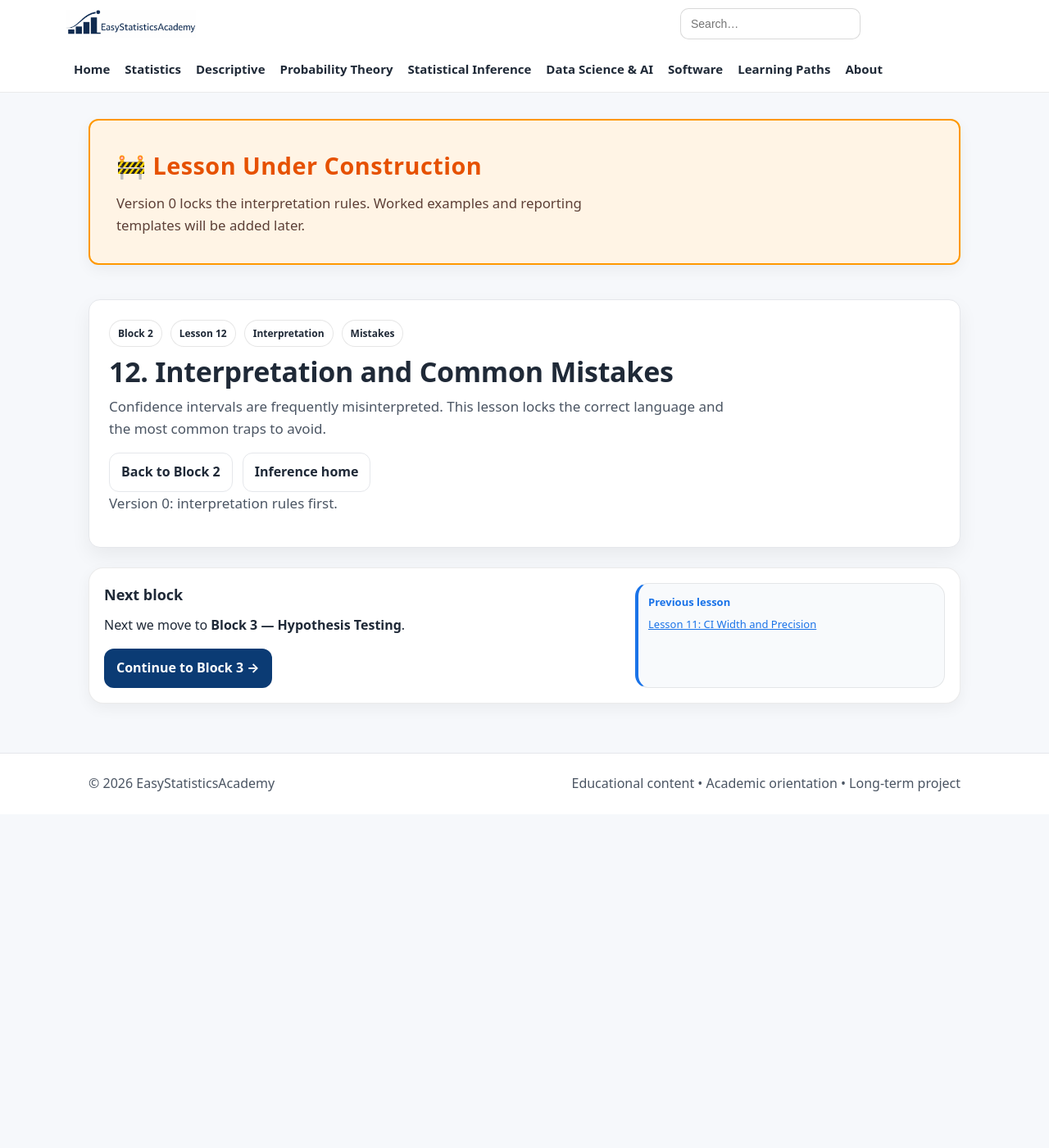
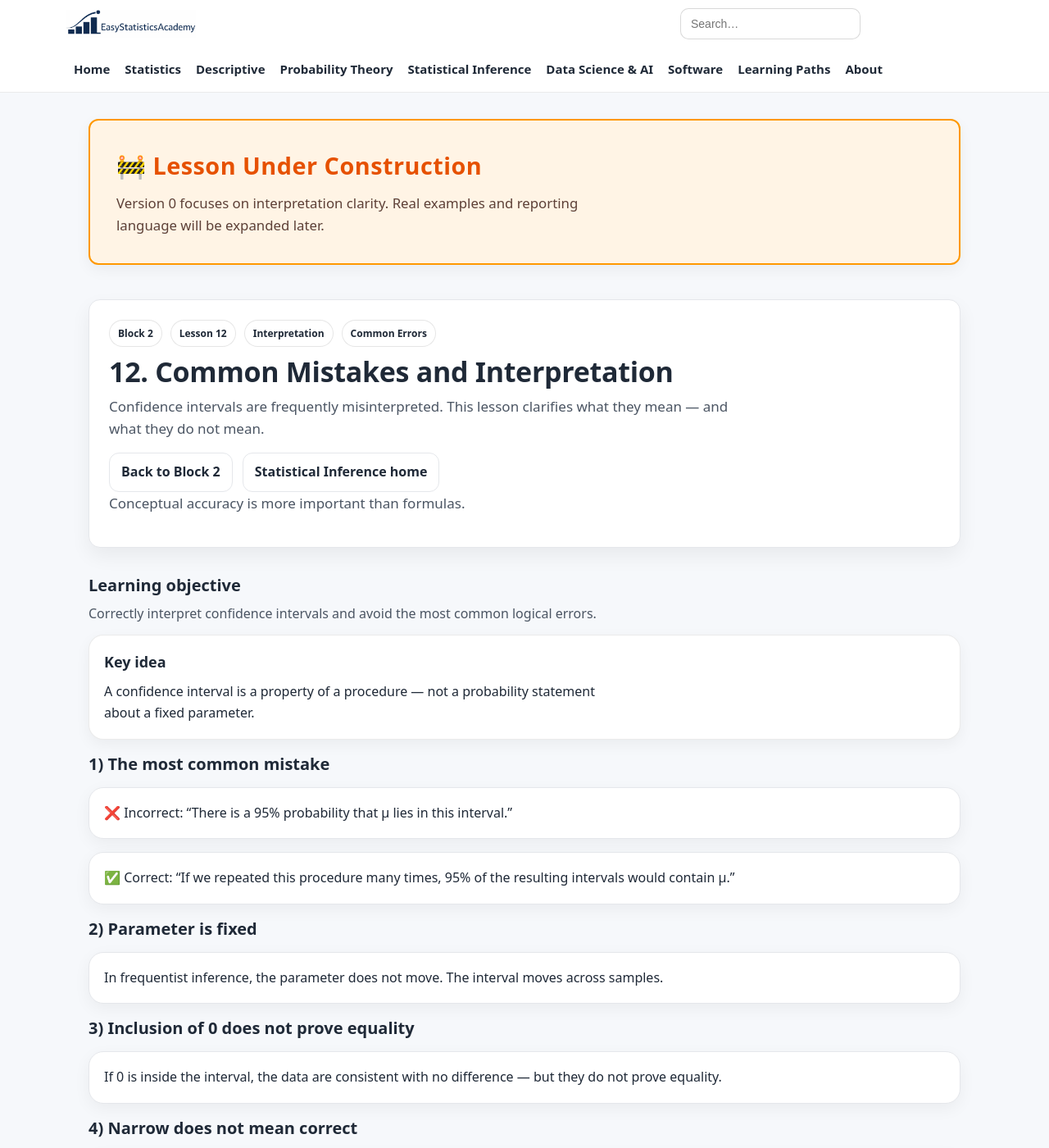
Before and after one commit to ammar-homaida-statistics/easystatisticsacademy, a Jekyll site: the page built from inference/confidence-intervals/common-mistakes-and-interpretation/index.md, in a window 1280 px wide and 1400 px high. Shown: the whole window at 82% size. Built offline with Jekyll 4.4.1, drawn with Linux system fonts in a browser that asks for light colours; some of the changed text lies outside the part shown.

Commit message:
Add lesson content the last lesson in the block 2 inside inference

```diff
--- a/inference/confidence-intervals/common-mistakes-and-interpretation/index.md
+++ b/inference/confidence-intervals/common-mistakes-and-interpretation/index.md
@@ -1,17 +1,21 @@
 ---
 layout: default
-title: "12. Interpretation and Common Mistakes"
-description: "Learn to interpret confidence intervals correctly and avoid common misconceptions: parameter probability, overlap myths, and misreading precision."
+title: "12. Common Mistakes and Interpretation"
+description: "Avoid the most common errors in interpreting confidence intervals and understand what they truly mean."
 permalink: /inference/confidence-intervals/common-mistakes-and-interpretation/
 sidebar: false
 ---
 
+<!-- UNDER CONSTRUCTION NOTICE -->
 <section class="section section-slim">
   <div class="callout" style="background:#fff4e5; border:2px solid #ff9800; padding:2rem; border-radius:12px;">
     <div class="callout-copy">
-      <h2 style="margin-top:0; color:#e65100; font-size:1.8rem; letter-spacing:0.5px;">🚧 Lesson Under Construction</h2>
+      <h2 style="margin-top:0; color:#e65100; font-size:1.8rem; letter-spacing:0.5px;">
+        🚧 Lesson Under Construction
+      </h2>
       <p style="margin:0; font-size:1.05rem; color:#5d4037; line-height:1.6;">
-        Version 0 locks the interpretation rules. Worked examples and reporting templates will be added later.
+        Version 0 focuses on interpretation clarity.
+        Real examples and reporting language will be expanded later.
       </p>
     </div>
   </div>
@@ -41,21 +45,133 @@ sidebar: false
         <span class="badge">Block 2</span>
         <span class="badge">Lesson 12</span>
         <span class="badge">Interpretation</span>
-        <span class="badge">Mistakes</span>
+        <span class="badge">Common Errors</span>
       </div>
 
-      <h1>12. Interpretation and Common Mistakes</h1>
+      <h1>12. Common Mistakes and Interpretation</h1>
+
       <p class="lead">
         Confidence intervals are frequently misinterpreted.
-        This lesson locks the correct language and the most common traps to avoid.
+        This lesson clarifies what they mean — and what they do not mean.
       </p>
 
       <div class="hero-actions">
         <a class="btn btn-outline" href="/inference/confidence-intervals/">Back to Block 2</a>
-        <a class="btn btn-outline" href="/inference/">Inference home</a>
+        <a class="btn btn-outline" href="/inference/">Statistical Inference home</a>
       </div>
 
-      <p class="muted-mini">Version 0: interpretation rules first.</p>
+      <p class="muted-mini">
+        Conceptual accuracy is more important than formulas.
+      </p>
+    </div>
+  </div>
+</section>
+
+<section class="section">
+  <div class="section-head">
+    <h2>Learning objective</h2>
+    <p>
+      Correctly interpret confidence intervals and avoid the most common logical errors.
+    </p>
+  </div>
+
+  <div class="callout">
+    <div class="callout-copy">
+      <h2>Key idea</h2>
+      <p style="margin:0;">
+        A confidence interval is a property of a procedure —
+        not a probability statement about a fixed parameter.
+      </p>
+    </div>
+  </div>
+</section>
+
+<section class="section">
+  <div class="section-head">
+    <h2>1) The most common mistake</h2>
+  </div>
+
+  <div class="card">
+    ❌ Incorrect:
+    “There is a 95% probability that μ lies in this interval.”
+  </div>
+
+  <div class="card" style="margin-top:1rem;">
+    ✅ Correct:
+    “If we repeated this procedure many times,
+    95% of the resulting intervals would contain μ.”
+  </div>
+</section>
+
+<section class="section">
+  <div class="section-head">
+    <h2>2) Parameter is fixed</h2>
+  </div>
+
+  <div class="card">
+    In frequentist inference,
+    the parameter does not move.
+    The interval moves across samples.
+  </div>
+</section>
+
+<section class="section">
+  <div class="section-head">
+    <h2>3) Inclusion of 0 does not prove equality</h2>
+  </div>
+
+  <div class="card">
+    If 0 is inside the interval,
+    the data are consistent with no difference —
+    but they do not prove equality.
+  </div>
+</section>
+
+<section class="section">
+  <div class="section-head">
+    <h2>4) Narrow does not mean correct</h2>
+  </div>
+
+  <div class="card">
+    A narrow interval can still be misleading
+    if the sample is biased.
+  </div>
+</section>
+
+<section class="section">
+  <div class="section-head">
+    <h2>5) Overgeneralization</h2>
+  </div>
+
+  <div class="card">
+    Confidence intervals only justify claims
+    about the population that was sampled.
+  </div>
+</section>
+
+<section class="section">
+  <div class="section-head">
+    <h2>6) Practical reporting language</h2>
+  </div>
+
+  <div class="card">
+    Good reporting example:
+
+    “We estimate the mean difference to be 2.3 units
+    (95% CI: 0.8 to 3.8).”
+  </div>
+</section>
+
+<section class="section section-slim">
+  <div class="callout">
+    <div class="callout-copy">
+      <h2>Outcome of this lesson</h2>
+      <ul class="bullets">
+        <li>Avoid probability misinterpretation</li>
+        <li>Understand long-run coverage</li>
+        <li>Distinguish statistical from practical significance</li>
+        <li>Report intervals correctly</li>
+      </ul>
     </div>
   </div>
 </section>
@@ -63,14 +179,15 @@ sidebar: false
 <section class="section section-slim">
   <div class="callout">
     <div class="callout-copy">
-      <h2>Next block</h2>
+      <h2>Block 2 Completed</h2>
       <p style="margin:0;">
-        Next we move to <strong>Block 3 — Hypothesis Testing</strong>.
+        You now understand how to construct, interpret,
+        and evaluate confidence intervals across major scenarios.
       </p>
 
       <div class="pill-row" style="margin-top:1rem;">
         <a class="btn" href="/inference/hypothesis-testing/">
-          Continue to Block 3 →
+          Next Block: Hypothesis Testing →
         </a>
       </div>
     </div>
@@ -80,10 +197,11 @@ sidebar: false
         <div class="mini-title" style="color:#1a73e8;">Previous lesson</div>
         <div class="mini-body">
           <a href="/inference/confidence-intervals/width-and-precision-what-controls/" style="color:#1a73e8; text-decoration:underline;">
-            Lesson 11: CI Width and Precision
+            Lesson 11: Width & Precision
           </a>
         </div>
       </div>
     </div>
+
   </div>
 </section>
```
Also changed, not shown: other parts of inference/confidence-intervals/common-mistakes-and-interpretation/index.md (+1 -1 lines).
